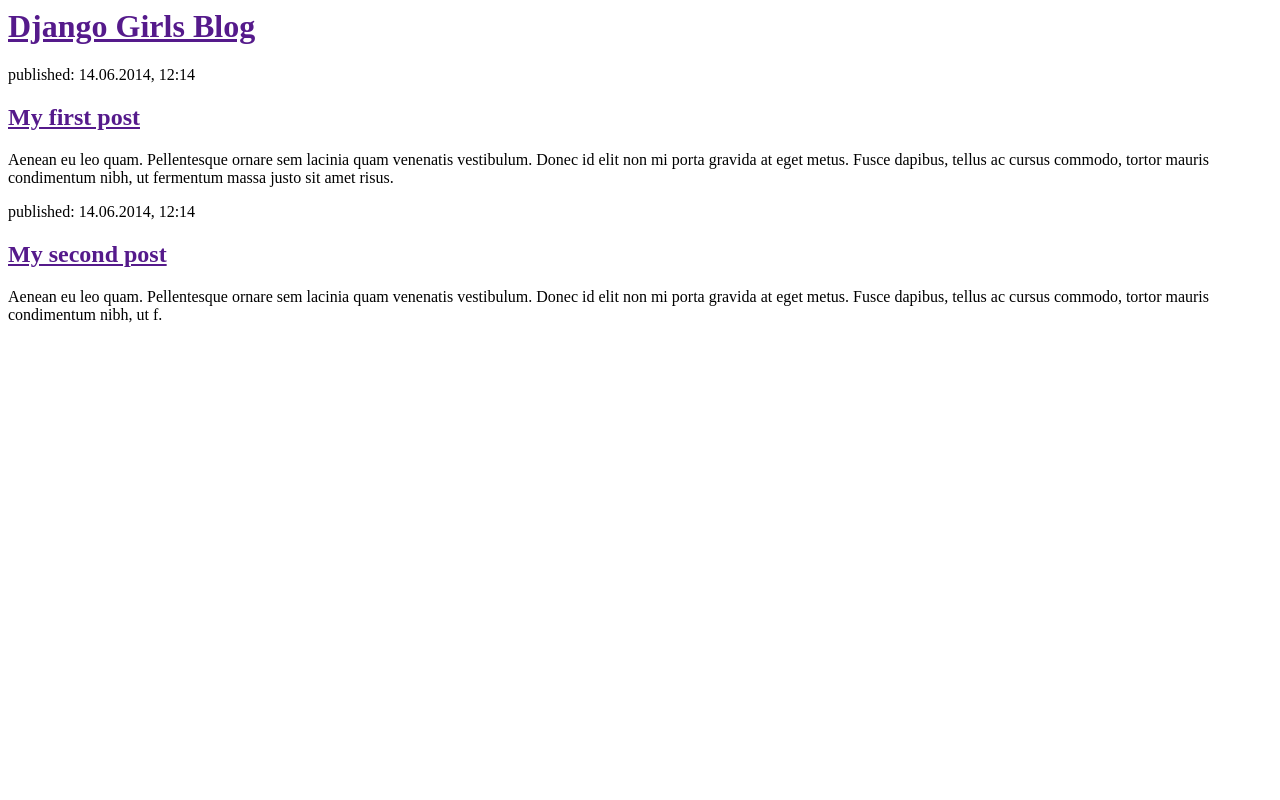
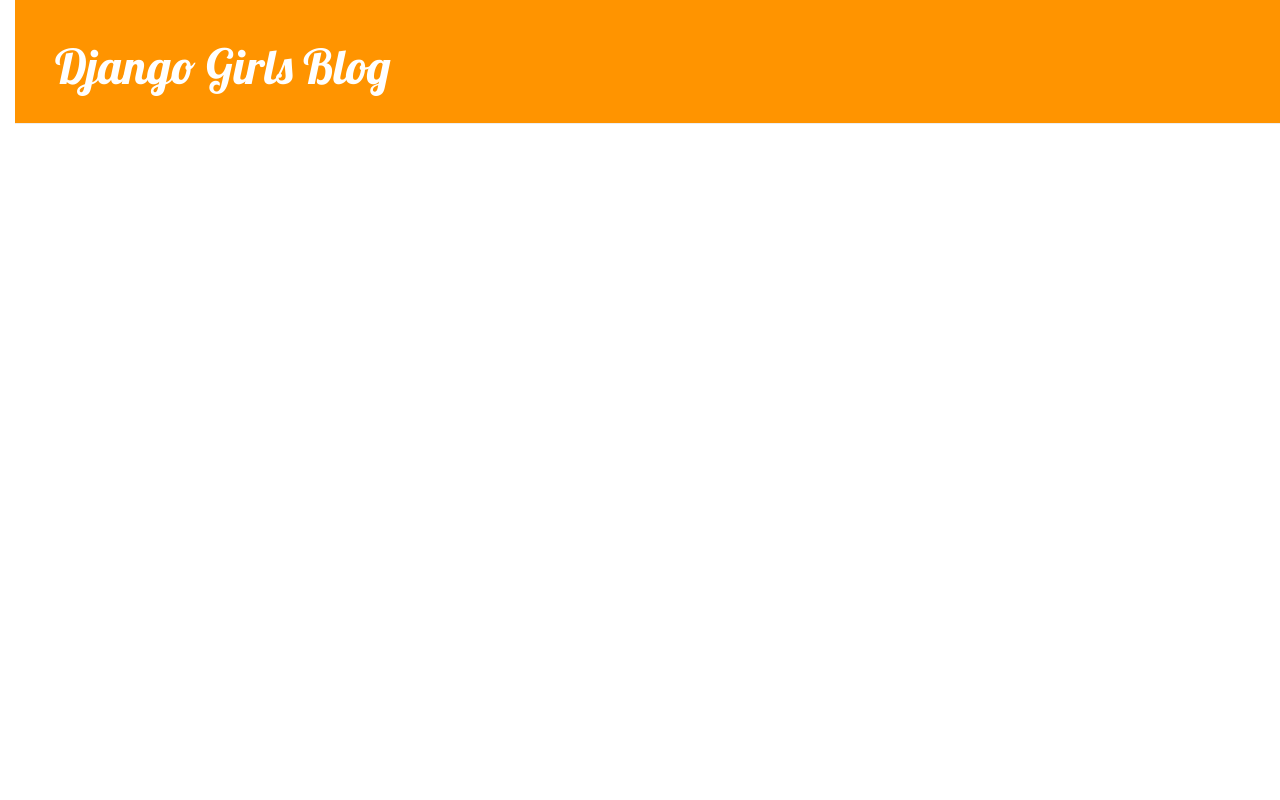
Before and after one commit to gaengs/my-first-blog, a Django app: page / in a window 1280 px wide. Run offline with Django 3.2, Linux system fonts and the light colour scheme; tables that the repository leaves empty hold one stand-in row (values such as "Sample post"); some libraries are stand-ins or nearby versions.

Commit message:
Added view and template for detailed blog post as well as CSS for the site.

```diff
--- /dev/null
+++ b/blog/static/css/blog.css
@@ -0,0 +1,55 @@
+h1 a {
+    color: #FCA205;
+    font-family: 'Lobster';
+}
+
+body {
+    padding-left: 15px;
+}
+
+.page-header {
+    background-color: #ff9400;
+    margin-top: 0;
+    padding: 20px 20px 20px 40px;
+}
+
+.page-header h1, .page-header h1 a, .page-header h1 a:visited, .page-header h1 a:active {
+    color: #ffffff;
+    font-size: 36pt;
+    text-decoration: none;
+}
+
+.content {
+    margin-left: 40px;
+}
+
+h1, h2, h3, h4 {
+    font-family: 'Lobster', cursive;
+}
+
+.date {
+    color: #129793;
+}
+
+.save {
+    float: right;
+}
+
+.post-form textarea, .post-form input {
+    width: 100%;
+}
+
+.top-menu, .top-menu:hover, .top-menu:visited {
+    color: #ffffff;
+    float: right;
+    font-size: 26pt;
+    margin-right: 20px;
+}
+
+.post {
+    margin-bottom: 70px;
+}
+
+.post h1 a, .post h1 a:visited {
+    color: #000000;
+}
--- /dev/null
+++ b/blog/templates/blog/base.html
@@ -0,0 +1,23 @@
+{% load static %}
+<html>
+    <head>
+        <title>Django Girls blog</title>
+        <link rel="stylesheet" href="//maxcdn.bootstrapcdn.com/bootstrap/3.2.0/css/bootstrap.min.css">
+        <link rel="stylesheet" href="//maxcdn.bootstrapcdn.com/bootstrap/3.2.0/css/bootstrap-theme.min.css">
+        <link href='//fonts.googleapis.com/css?family=Lobster&subset=latin,latin-ext' rel='stylesheet' type='text/css'>
+        <link rel="stylesheet" href="{% static 'css/blog.css' %}">
+    </head>
+   <body>
+    <div class="page-header">
+        <h1><a href="/">Django Girls Blog</a></h1>
+    </div>
+    <div class="content container">
+        <div class="row">
+            <div class="col-md-8">
+            {% block content %}
+            {% endblock %}
+            </div>
+        </div>
+    </div>
+</body>
+</html>
--- a/blog/templates/blog/post_list.html
+++ b/blog/templates/blog/post_list.html
@@ -1,30 +1,38 @@
+	{% extends 'blog/base.html' %}
+{% load static %}
 <html>
     <head>
         <title>Django Girls blog</title>
+        <link rel="stylesheet" href="//maxcdn.bootstrapcdn.com/bootstrap/3.2.0/css/bootstrap.min.css">
+		<link rel="stylesheet" href="//maxcdn.bootstrapcdn.com/bootstrap/3.2.0/css/bootstrap-theme.min.css">
+		<link rel="stylesheet" href="{% static 'css/blog.css' %}">
+		<link href="//fonts.googleapis.com/css?family=Lobster&subset=latin,latin-ext" rel="stylesheet" type="text/css">
     </head>
     <body>
-        <div>
+        <div class="page-header">
             <h1><a href="">Django Girls Blog</a></h1>
         </div>
 
+    	<div class="content container">
+    	<div class="row">
+        <div class="col-md-8">
+
+
+       {% block content %}
        {% for post in posts %}
-        <div>
-        <p>published: {{ post.published_date }}</p>
-        <h1><a href="">{{ post.title }}</a></h1>
+    	<div class="post">
+        <div class="date">
+            {{ post.published_date }}
+        </div>
+        <h1><a href="{% url 'post_detail' pk=post.pk %}">{{ post.title }}</a></h1>
         <p>{{ post.text|linebreaksbr }}</p>
+    	</div>
+		{% endfor %}
+		{% endblock %}
+
         </div>
-       {% endfor %}
+    	</div>
+		</div>
 
-       <div>
-            <p>published: 14.06.2014, 12:14</p>
-            <h2><a href="">My first post</a></h2>
-            <p>Aenean eu leo quam. Pellentesque ornare sem lacinia quam venenatis vestibulum. Donec id elit non mi porta gravida at eget metus. Fusce dapibus, tellus ac cursus commodo, tortor mauris condimentum nibh, ut fermentum massa justo sit amet risus.</p>
-        </div>
-
-        <div>
-            <p>published: 14.06.2014, 12:14</p>
-            <h2><a href="">My second post</a></h2>
-            <p>Aenean eu leo quam. Pellentesque ornare sem lacinia quam venenatis vestibulum. Donec id elit non mi porta gravida at eget metus. Fusce dapibus, tellus ac cursus commodo, tortor mauris condimentum nibh, ut f.</p>
-        </div>
     </body>
 </html>
--- a/blog/urls.py
+++ b/blog/urls.py
@@ -3,4 +3,5 @@
 
 urlpatterns = [
     url(r'^$', views.post_list, name='post_list'),
+    url(r'^post/(?P<pk>\d+)/$', views.post_detail, name='post_detail'),
 ]
--- a/blog/views.py
+++ b/blog/views.py
@@ -1,9 +1,13 @@
 from django.shortcuts import render
 from django.utils import timezone
 from .models import Post
-
+from django.shortcuts import render, get_object_or_404
 
 # Create your views here.
 def post_list(request):
     posts = Post.objects.filter(published_date__lte=timezone.now()).order_by('published_date')
     return render(request, 'blog/post_list.html', {'posts': posts})
+
+def post_detail(request, pk):
+    post = get_object_or_404(Post, pk=pk)
+    return render(request, 'blog/post_detail.html', {'post': post})
```
Also changed, not shown: blog/templates/blog/post_detail.html (added, +13 -0 lines).
